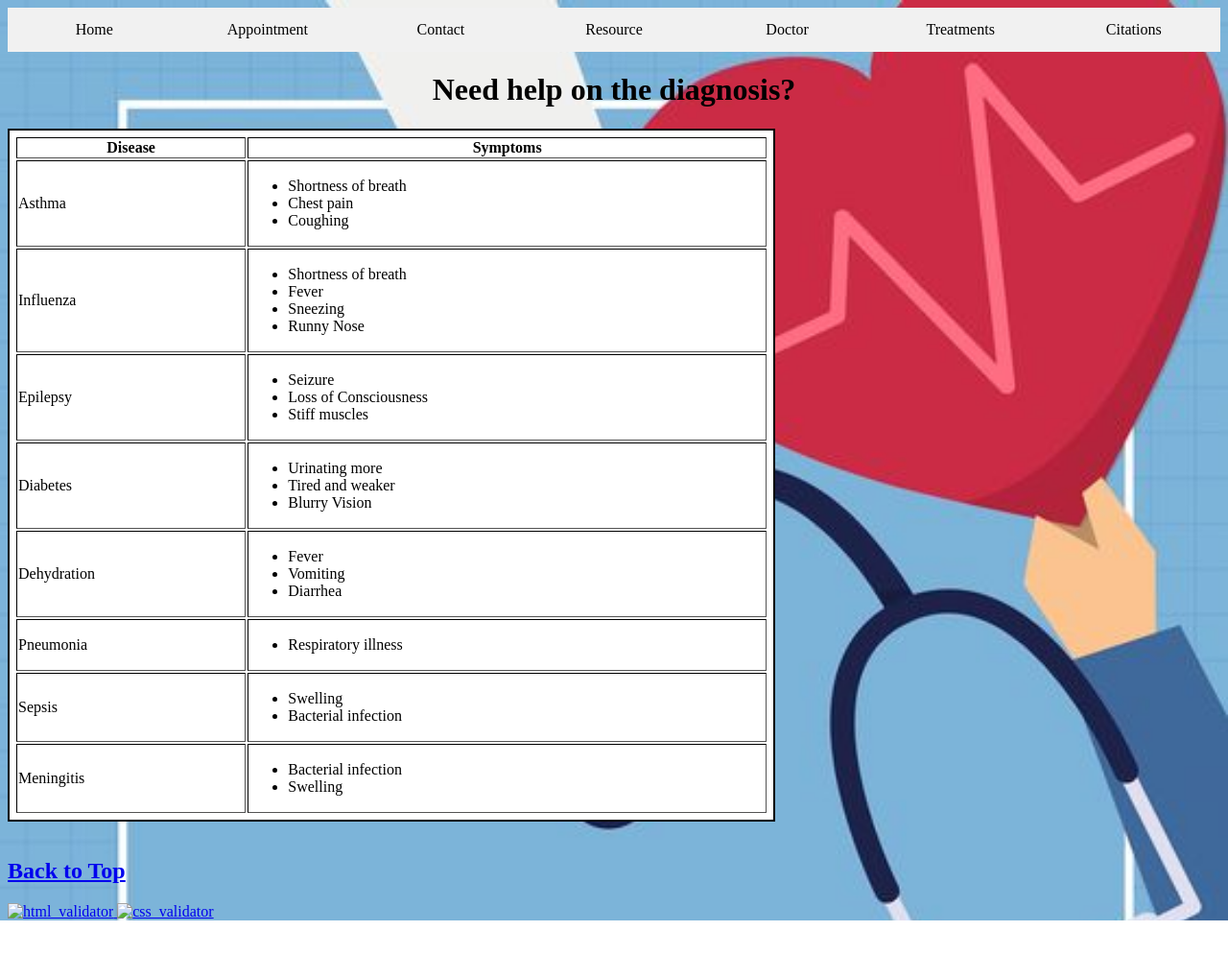
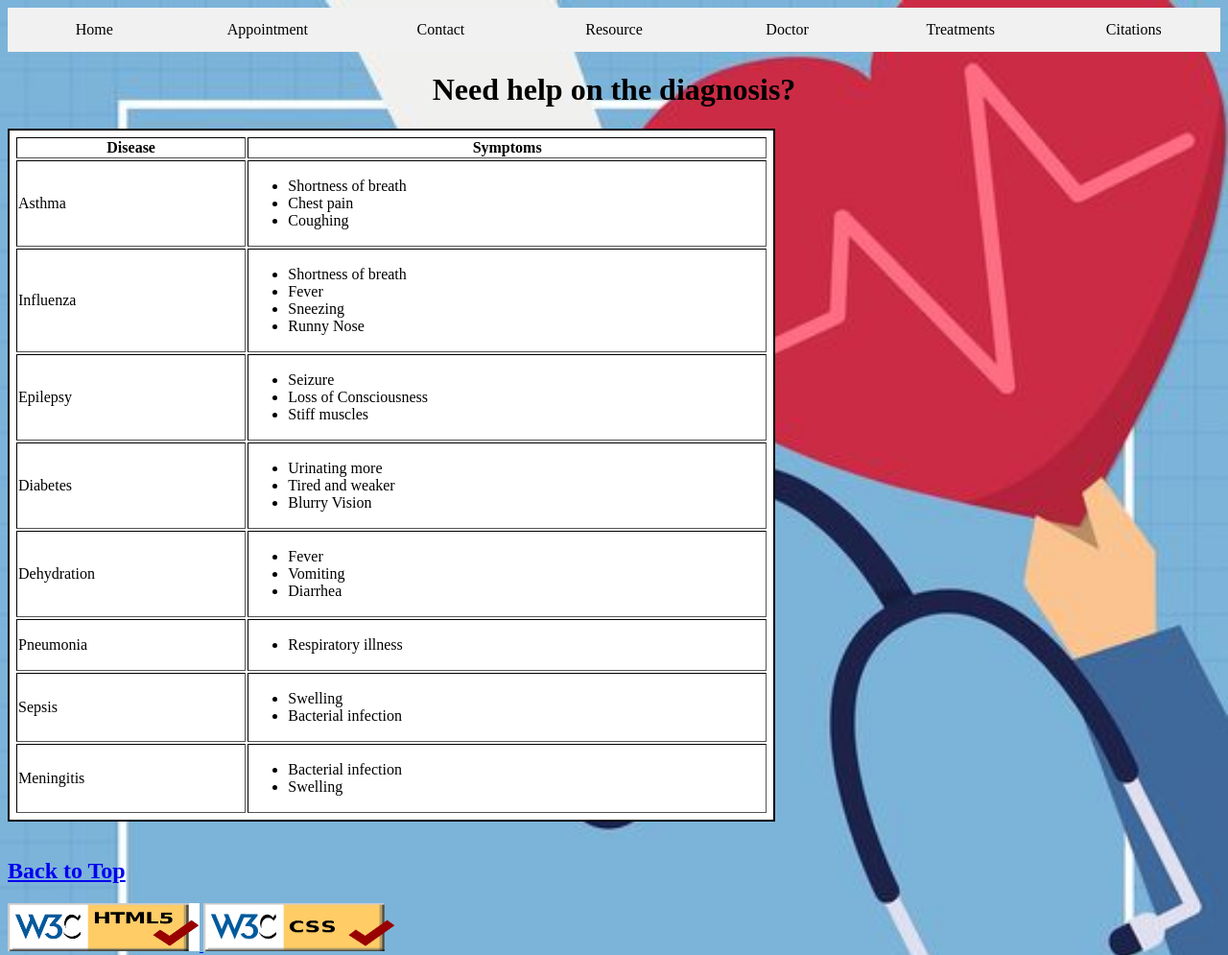
Before and after one commit to chen-michael30/home, a plain HTML site: page Resource.html in a window 1280 px wide. Shown: the whole page at 96% size. Before the commit the page ends 959 px from the top, so only its background shows below. Drawn offline with Linux system fonts and the light colour scheme.

Commit message:
Update Resource.html

```diff
--- a/Resource.html
+++ b/Resource.html
@@ -105,7 +105,7 @@
     <br>
   </p>
   <h2 class="center-text"><a href="#top">Back to Top</a></h2>
-  <a href="https://validator.w3.org/nu/?doc=https%3A%2F%2Fchen-michael30.github.io%2Ftest2%2F"> <img src="images/html_validator.png" alt="html_validator" width="200" height="50"> </a>
-  <a href="https://jigsaw.w3.org/css-validator/validator?uri=https%3A%2F%2Fchen-michael30.github.io%2Ftest2%2F&profile=css3svg&usermedium=all&warning=1&vextwarning=&lang=en"> <img src="images/css_validator.png" alt="css_validator" width="200" height="50"></a>
+  <a href="https://validator.w3.org/nu/?doc=https%3A%2F%2Fchen-michael30.github.io%2Ftest2%2F"> <img src="html_validator.png" alt="html_validator" width="200" height="50"> </a>
+  <a href="https://jigsaw.w3.org/css-validator/validator?uri=https%3A%2F%2Fchen-michael30.github.io%2Ftest2%2F&profile=css3svg&usermedium=all&warning=1&vextwarning=&lang=en"> <img src="css_validator.png" alt="css_validator" width="200" height="50"></a>
 </body>
 </html>
```
